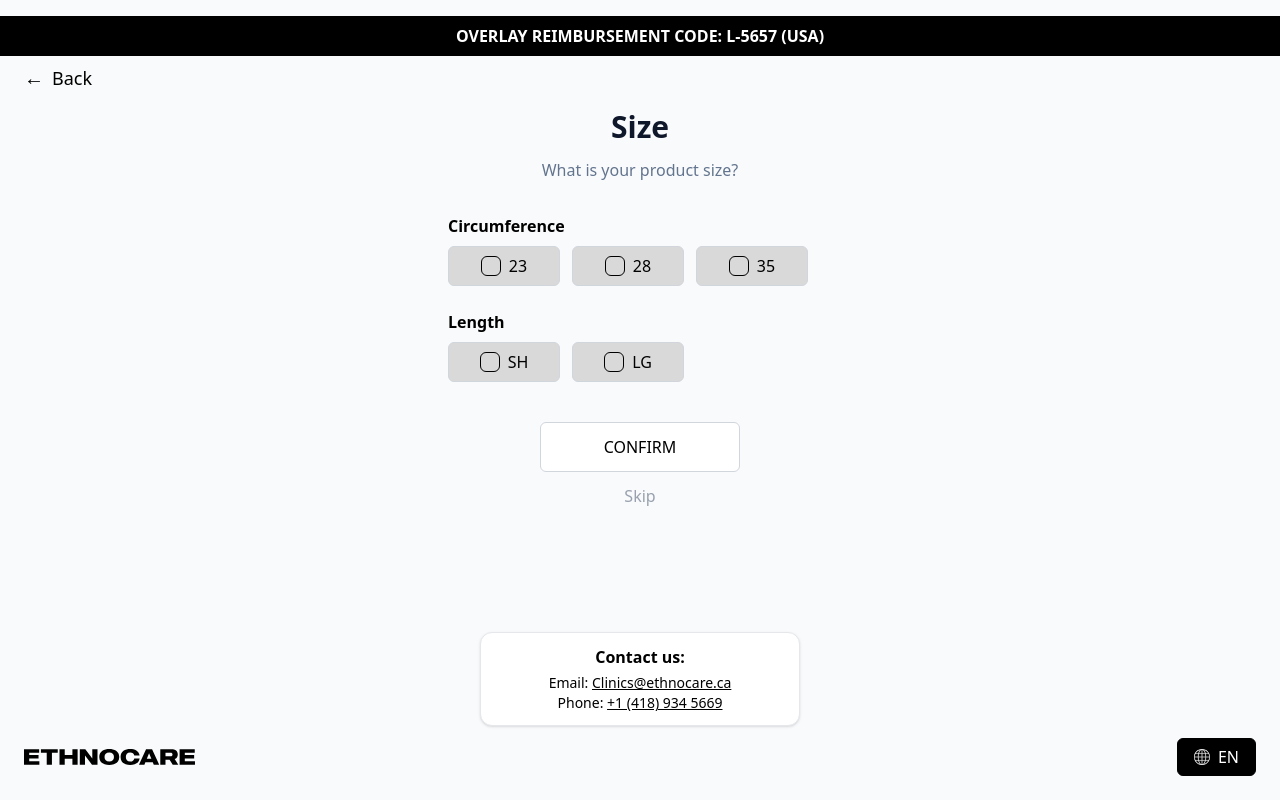
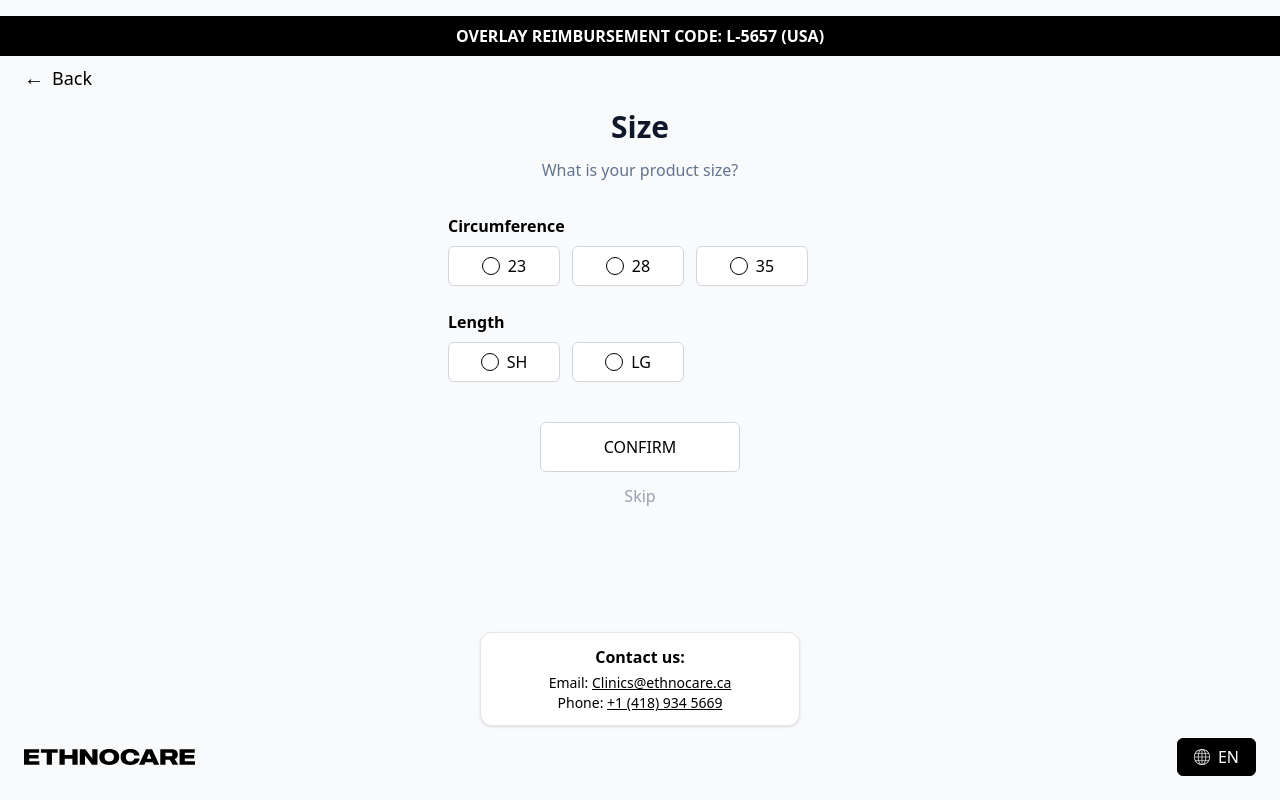
Before and after one commit to EthnoDev/ethnocare-online-tool, a React (Vite) app: page /assistance/size in a window 1280 px wide. Built offline with nearby package versions, Linux system fonts and the light colour scheme.

Commit message:
SelectableOption2 done

```diff
--- a/src/components/SelectableOption2.jsx
+++ b/src/components/SelectableOption2.jsx
@@ -28,15 +28,15 @@ export default function SelectableOption2({
         // color branches – keep ALL color classes inside the conditional
         selected
           ? "bg-[#090C41] text-white border border-[#090C41]"
-          : "bg-[#D9D9D9] text-black border border-gray-300 hover:border-black",
+          : "bg-white text-black border border-gray-300 hover:border-black",
         className,
       ].join(" ")}
     >
       {/* Checkbox (scaled a bit smaller to fit fixed height) */}
         <span
         className={[
-            "grid place-items-center w-5 h-5 rounded-md border transition-colors",
-            selected ? "border-white bg-white/10" : "border-black bg-[#D9D9D9]",
+            "grid place-items-center w-4.5 h-4.5 rounded-full border transition-colors",
+            selected ? "border-white bg-white/10" : "border-black bg-white",
         ].join(" ")}
         aria-hidden="true"
         >
```
